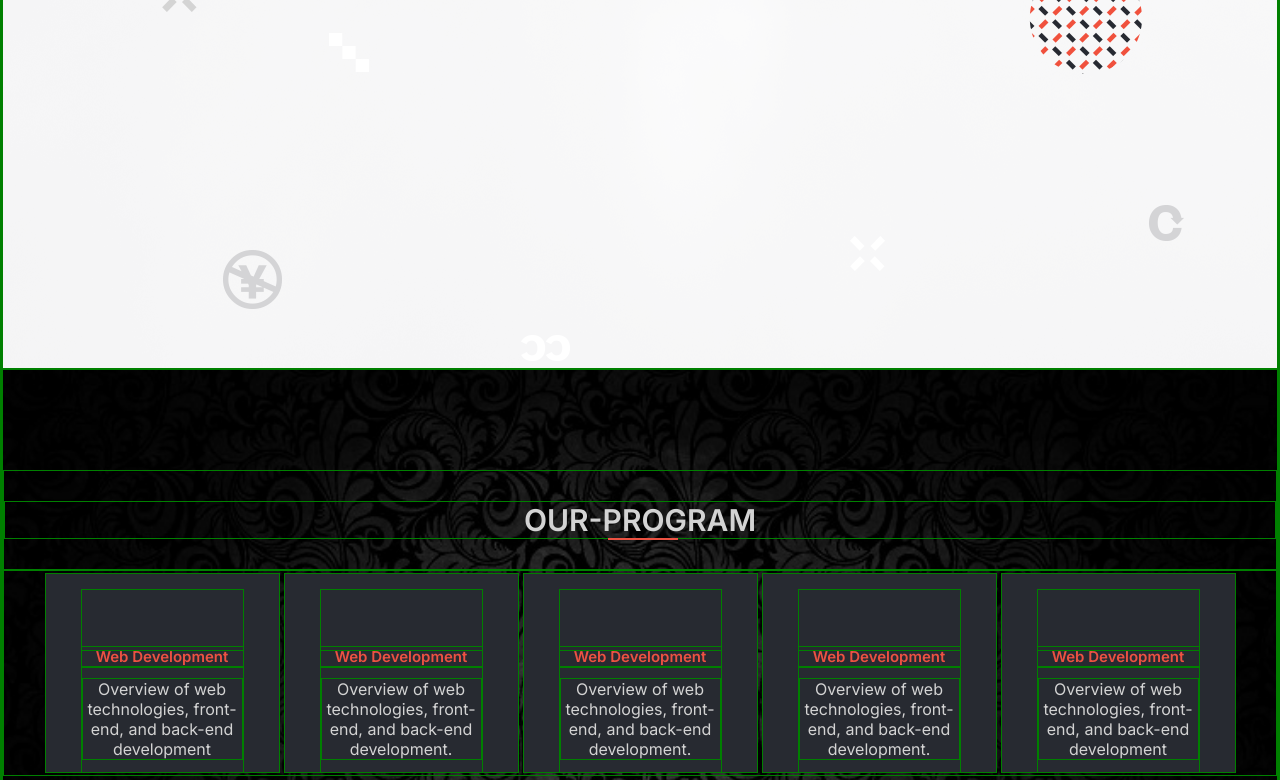
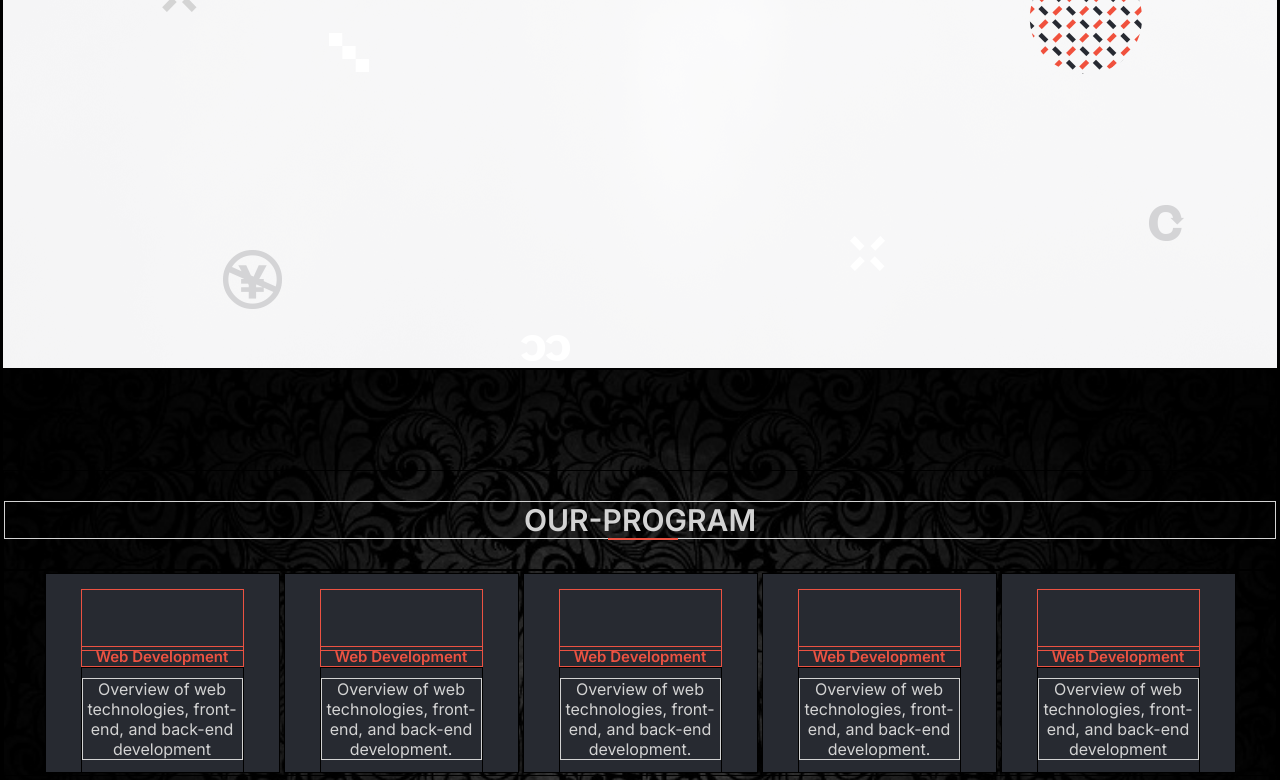
Before and after one commit to RolandAmini/Capstone-project, a website: page index.html in a window 1280 px wide. Shown: the part 564-1344 px from the top of the page. Drawn offline with Linux system fonts and the light colour scheme.

Commit message:
last commit1

```diff
--- a/style.css
+++ b/style.css
@@ -5,7 +5,7 @@
     margin: 0;
     box-sizing: border-box;
     text-decoration: none;
-    border: 1px solid green;
+    border: 1px solid ;
 }
 a{
     color: inherit;
@@ -341,8 +341,6 @@
 .past-img img{
     max-width: 50%;
     height: auto;
-
-
 }
 .past-33{
     background-image: url('./about-C.jpg');
```
